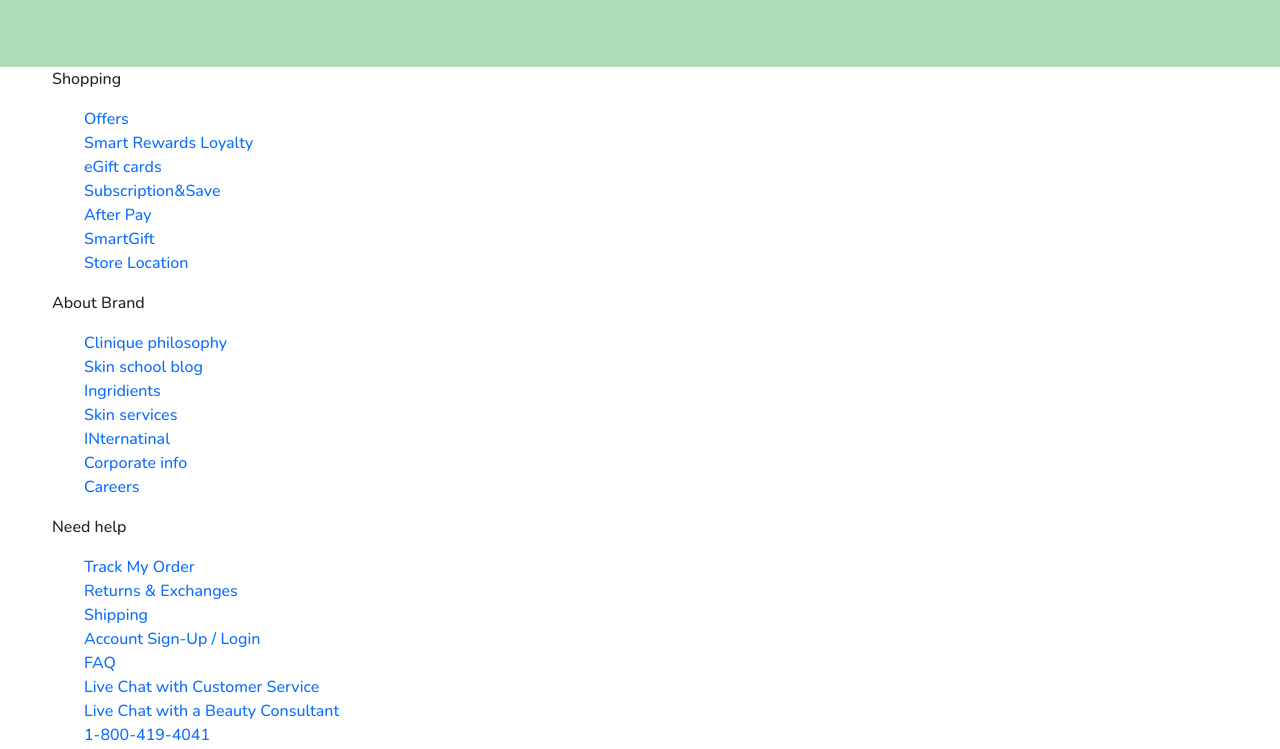
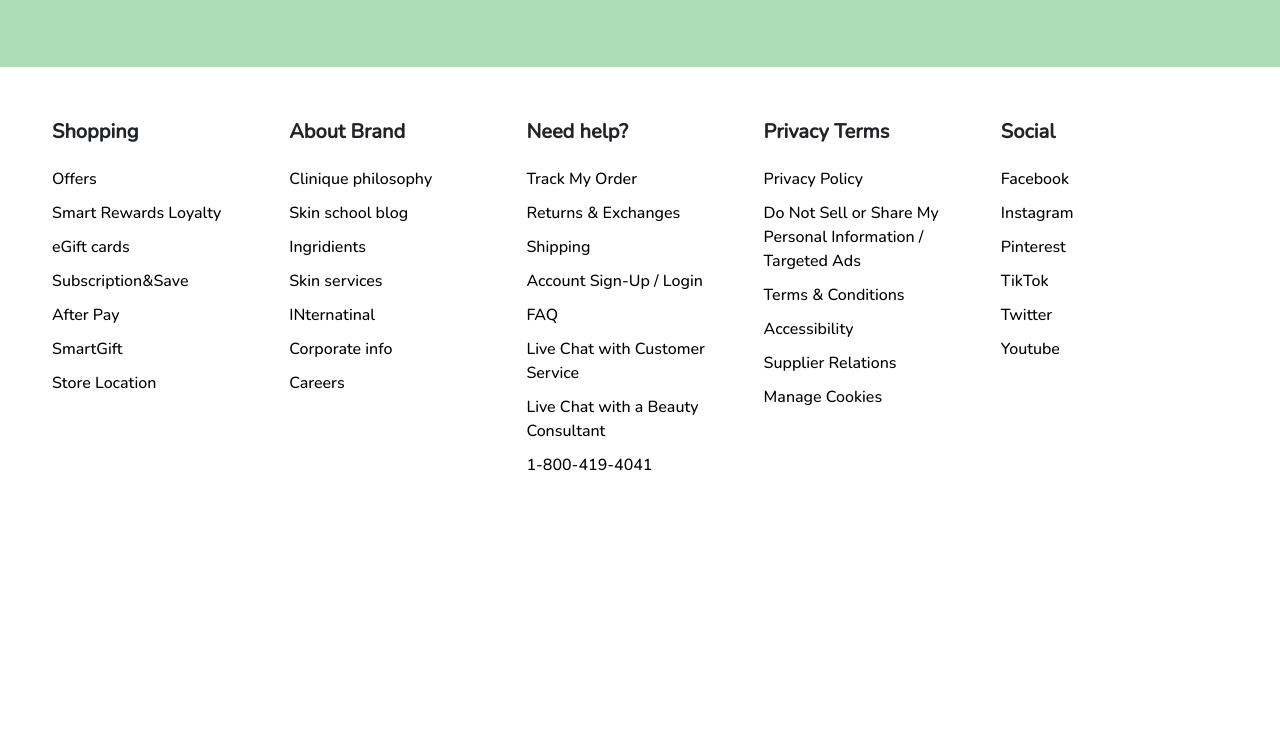
Before and after one commit to hummetova-gunay/Code-Academy.FINAL-PROJECT, a plain HTML site: page Clinique-clone-web-site/index.html in a window 1280 px wide. Shown: the part 3353-4102 px from the top of the page. After the commit the page ends 3906 px from the top, so only its background shows below. Drawn offline with nearby package versions, Linux system fonts and the light colour scheme; a web font is replaced by a local one.

Commit message:
home page finished

```diff
--- a/Clinique-clone-web-site/index.html
+++ b/Clinique-clone-web-site/index.html
@@ -552,7 +552,7 @@
     <footer>
       <div class="container">
         <div class="headings">
-          <div class="shopping">
+          <div class="heading">
             <p>Shopping</p>
             <ul>
               <li>
@@ -578,7 +578,7 @@
               </li>
             </ul>
           </div>
-          <div class="about-brand">
+          <div class="heading">
             <p>About Brand</p>
             <ul>
               <li><a href="">Clinique philosophy</a></li>
@@ -590,8 +590,8 @@
               <li><a href="">Careers</a></li>
             </ul>
           </div>
-          <div class="need-help">
-            <p>Need help</p>
+          <div class="heading">
+            <p>Need help?</p>
             <ul>
               <li><a href="">Track My Order</a></li>
               <li><a href="">Returns & Exchanges</a></li>
@@ -603,7 +603,7 @@
               <li><a href="tel:1-800-419-4041">1-800-419-4041</a></li>
             </ul>
           </div>
-          <div class="privacy-terms">
+          <div class="heading">
             <p>Privacy Terms</p>
             <ul>
               <li><a href="">Privacy Policy</a></li>
@@ -614,7 +614,7 @@
               <li><a href="">Manage Cookies</a></li>
             </ul>
           </div>
-          <div class="social">
+          <div class="heading">
             <p>Social</p>
             <ul>
               <li><a href="https://www.facebook.com/cliniqueuk/">Facebook</a></li>
--- a/Clinique-clone-web-site/scss/layout/_footer.scss
+++ b/Clinique-clone-web-site/scss/layout/_footer.scss
@@ -0,0 +1,49 @@
+footer{
+    padding: 50px 0;
+    .container{
+        .headings{
+            @include flexbox;
+            align-items: flex-start;
+            gap: 10px;
+            .heading{
+                width: 20%;
+                @include flexbox;
+                flex-direction: column;
+                align-items: flex-start;
+                p{
+                    font-weight: 700;
+                    font-size: 20px;
+                    margin-bottom: 20px;
+                }
+                ul{
+                    padding-left: 0;
+                    li{
+                        margin-bottom: 10px;
+                        a{
+                            font-weight: 100;
+                            font-size: 16px;
+                            color:black;
+                            border-bottom: 1px solid transparent;
+                            &:hover{
+                                transition: 0.8s;
+                                border-bottom-color:black ;
+                            }
+                        }
+                    }
+                }
+            }
+            @media screen and (max-width:1024px){
+                flex-wrap: wrap;
+                .heading{
+                    width: 30%;
+                }
+            }
+            @media screen and (max-width:567px){
+                flex-wrap: wrap;
+                .heading{
+                    width: 100%;
+                }
+            }
+        }
+    }
+}
```
Also changed, not shown: Clinique-clone-web-site/scss/main.css, 1 other file.
